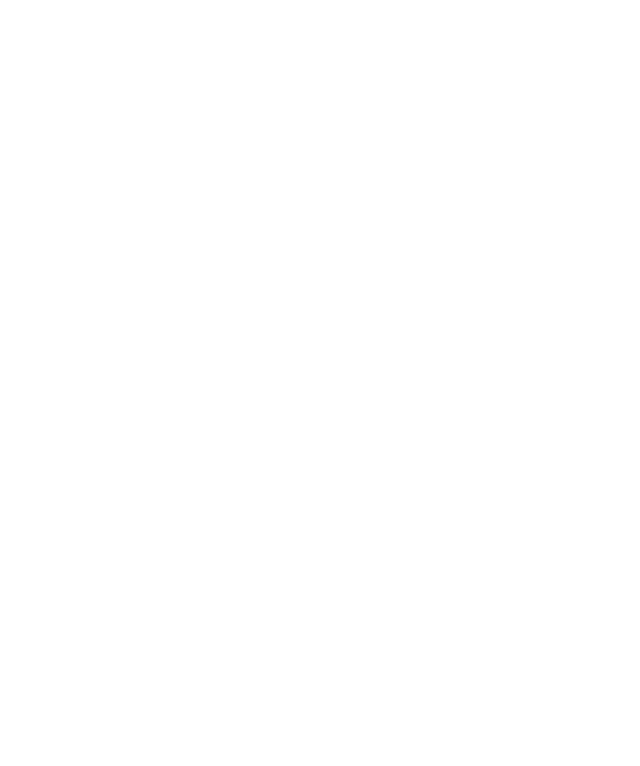
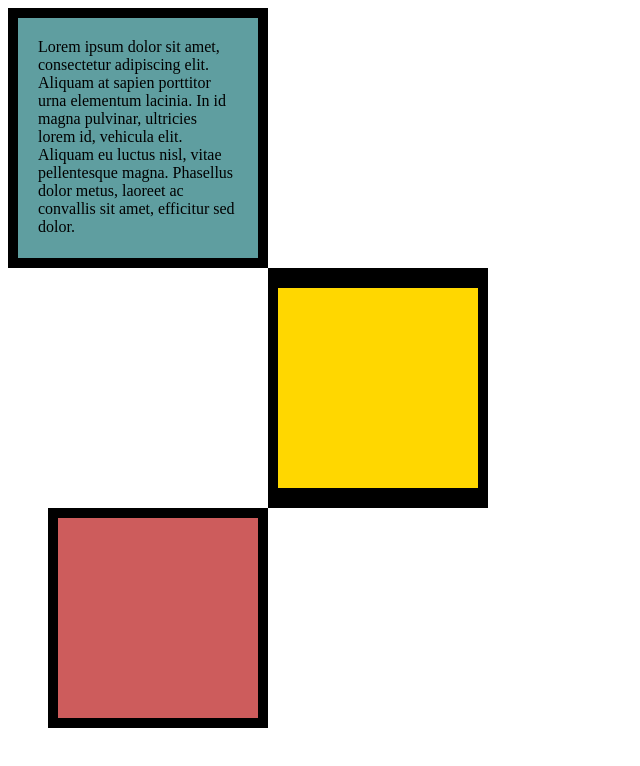
Before and after one commit to ChiehAnChang/Web_developer_learner, a plain HTML site: page learning/6.3 CSS Box Model/index.html in a window 1280 px wide. Shown: the whole page, without its empty margins (0-640 px from the left). Drawn offline with Linux system fonts and the light colour scheme.

Commit message:
Web Development DAY4

```diff
--- a/learning/6.3 CSS Box Model/index.html
+++ b/learning/6.3 CSS Box Model/index.html
@@ -6,7 +6,32 @@
   <title>CSS Box Model</title>
   <style>
     /* Write your CSS code here */
+    .container {
+      width: 200px;
+      height: 200px;
+    }
+    .cadetblue{
+      background-color: cadetblue;
+      padding: 20px;
+      border: 10px solid black;
+    }
+    .gold{
+      background-color: gold;
+      border-top: 20px solid black;
+      border-bottom: 20px solid black;
+      border-left: 10px solid black;
+      border-right: 10px solid black;
+      margin-left: 260px;
 
+    }
+    .indianred{
+      background-color: indianred;
+      border: 10px solid;
+      margin-left: 40px;
+    }
+    p {
+      margin: 0;
+    }
   </style>
 </head>
 
@@ -29,6 +54,21 @@ Hint: Use the CSS inspector in Chrome.
 9. Set the margins for the divs so that each box corner touches the other. (See the goal image)
 -->
 
+<div class="container cadetblue">
+  <p>
+    Lorem ipsum dolor sit amet, consectetur adipiscing elit. Aliquam at sapien porttitor urna elementum lacinia. In
+    id magna pulvinar, ultricies lorem id, vehicula elit. Aliquam eu luctus nisl, vitae pellentesque magna. Phasellus
+    dolor metus, laoreet ac convallis sit amet, efficitur sed dolor.
+  </p>
+
+</div>
+
+<div class="container gold ">
+
+</div>
+<div class="container indianred">
+
+</div>
 </body>
 
 </html>
--- /dev/null
+++ b/learning/7.0+CSS+Cascade/style.css
@@ -0,0 +1,26 @@
+/* Don't change the existing CSS. */
+
+.box {
+  background-color: blue;
+  padding: 10px;
+}
+
+p {
+  color: yellow;
+  margin: 0;
+  padding: 0;
+}
+
+.white-text {
+  color: white;
+}
+
+.inner-box{
+  background-color: red;
+  padding: 10px;
+
+}
+#outer-box{
+  background-color: purple;
+  padding: 10px;
+}
--- /dev/null
+++ b/learning/7.1 Combining Selectors/style.css
@@ -0,0 +1 @@
+/* Write your code here: */
```
Also changed, not shown: learning/6.4 Motivation Meme Project/index.html (added, +34 -0 lines), learning/7.0+CSS+Cascade/index.html (added, +27 -0 lines), learning/7.1 Combining Selectors/index.html (added, +31 -0 lines), learning/6.4 Motivation Meme Project/assets/images/daenerys.jpeg (added), learning/6.4 Motivation Meme Project/style.css (added).
